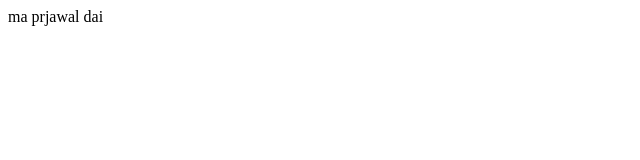
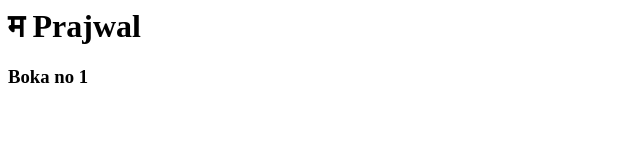
Before and after one commit to prajwal494/prajwalneupane494.com.np, a plain HTML site: page index.html in a window 1280 px wide. Shown: the whole page, without its empty margins (0-640 px from the left). Drawn offline with Linux system fonts and the light colour scheme.

Commit message:
Update index.html

```diff
--- a/index.html
+++ b/index.html
@@ -1 +1,3 @@
-ma prjawal dai
+<h1>म Prajwal</h1>
+
+<h3>Boka no 1</h3>
```
